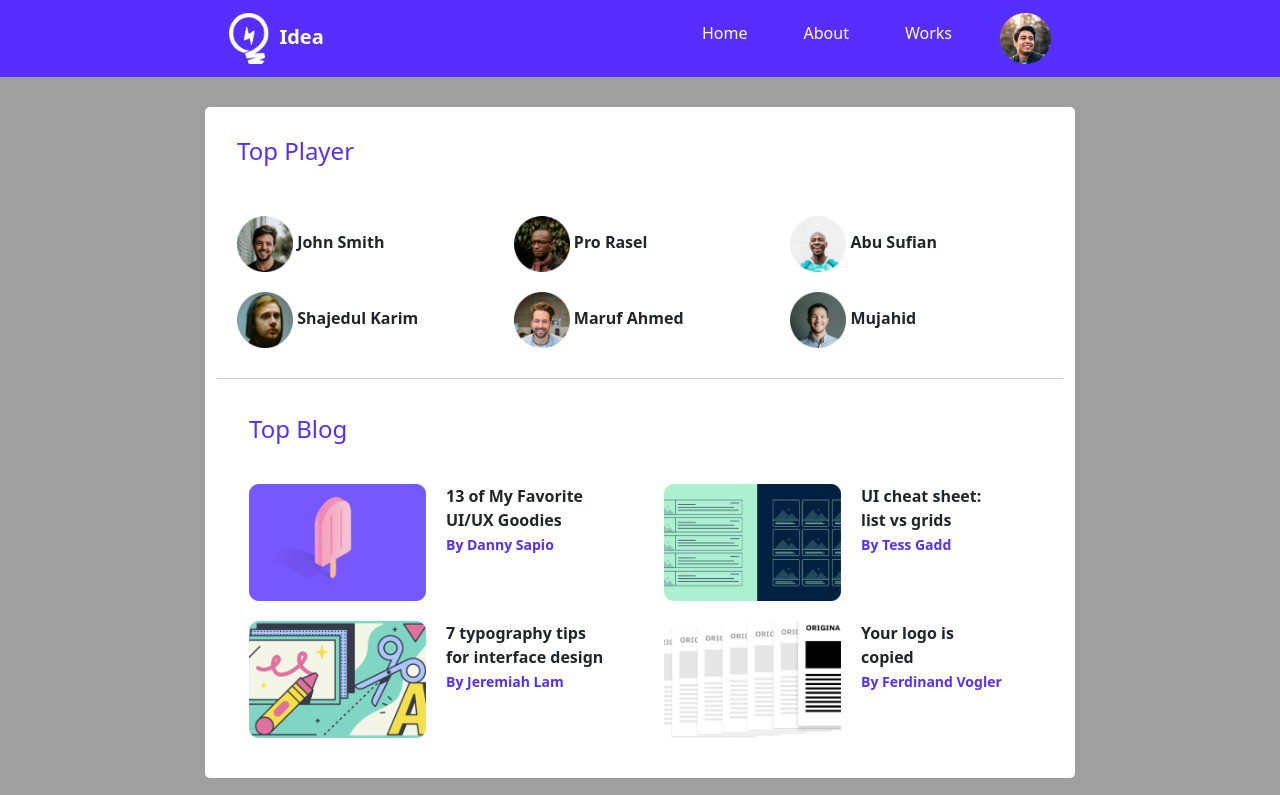
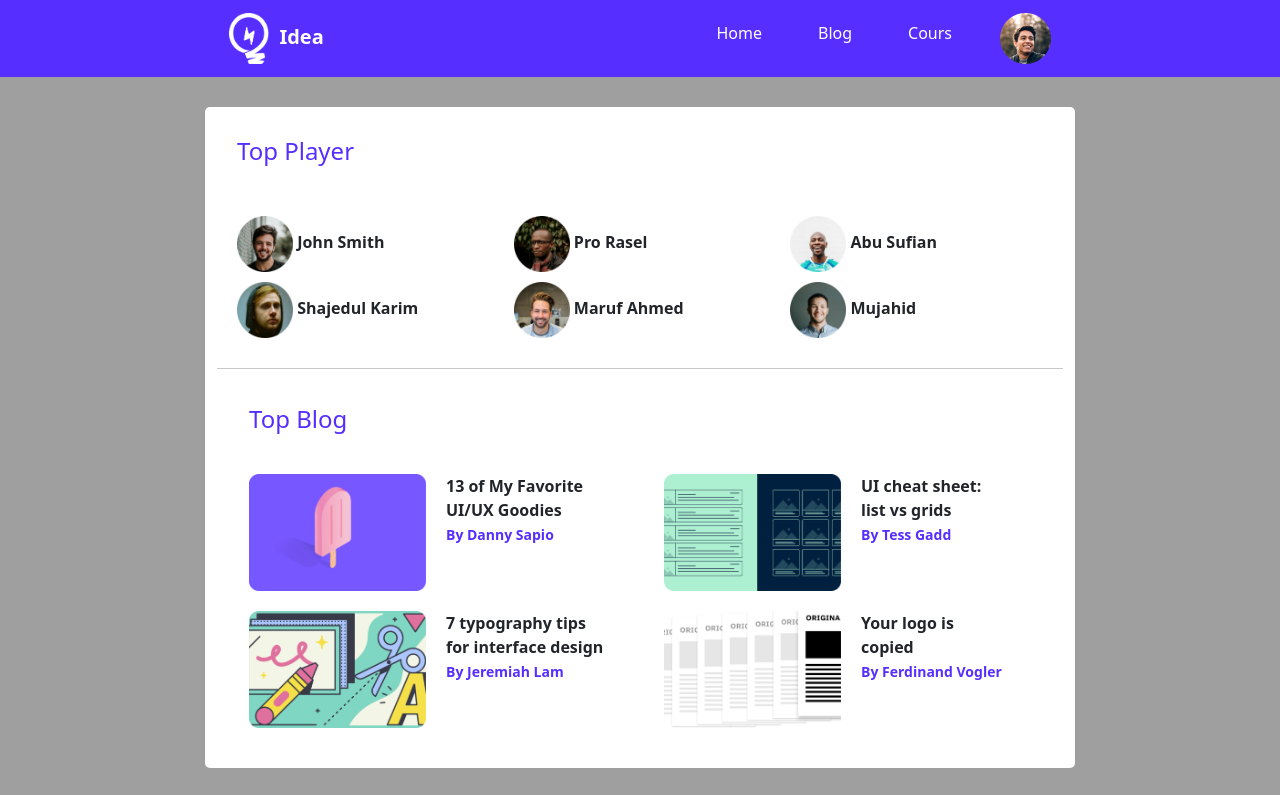
Before and after one commit to jishan-html/leaderboard.website, a plain HTML site: page index.html in a window 1280 px wide. Shown: the top 795 px of the page. Drawn offline with nearby package versions, Linux system fonts and the light colour scheme.

Commit message:
ms6 commit

```diff
--- a/index.html
+++ b/index.html
@@ -25,10 +25,10 @@
                 <a class="nav-link active text-white" aria-current="page" href="#">Home</a>
               </li>
               <li class="nav-item">
-                <a class="nav-link text-white" href="#">About</a>
+                <a class="nav-link text-white" href="#blog">Blog</a>
               </li>
               <li class="nav-item">
-                <a class="nav-link text-white" href="#">Works</a>
+                <a class="nav-link text-white" href="#course">Cours</a>
               </li>
               <span class="profile-img"><img src="images/icons/profile.png" alt=""></span>
             </ul>
@@ -44,30 +44,28 @@
     <h4 class="top-player">Top Player</h4>
     <div class="player-div">
     <div class="row">
-      <div class="col-md-4 box1">
+      <div class="col-md-4 col-sm-6 box1">
         <img src="images/players/player-1.png" alt="" width="56px" height="56px">
         <span>John Smith</span>
       </div>
-      <div class="col-md-4 box1">
+      <div class="col-md-4 col-sm-6 box1">
         <img src="images/players/player-2.png" alt="" width="56px" height="56px">
         <span>Pro Rasel</span>
       </div>
-      <div class="col-md-4 box1">
+      <div class="col-md-4 col-sm-6 box1">
         <img src="images/players/player-4.png" alt="" width="56px" height="56px">
         <span>Abu Sufian</span>
     </div>
-  </div>
 
-    <div class="row">
-      <div class="col-md-4 box1">
+      <div class="col-md-4 col-sm-6 box1">
         <img src="images/players/player-6.png" alt="" width="56px" height="56px">
         <span>Shajedul Karim</span>
       </div>
-      <div class="col-md-4 box1">
+      <div class="col-md-4 col-sm-6 box1">
         <img src="images/players/player-3.png" alt="" width="56px" height="56px">
         <span>Maruf Ahmed</span>
       </div>
-      <div class="col-md-4 box1">
+      <div class="col-md-4 col-sm-6 box1">
         <img src="images/players/player-5.png" alt="" width="56px" height="56px">
         <span>Mujahid</span>
     </div>
@@ -77,7 +75,7 @@
   <hr>
 
 
-  <div class="container blog">
+  <div class="container blog" id="blog">
     <h4 class="top-blog">Top Blog</h4>
     <div class="blog-div">
       <div class="row">
@@ -126,7 +124,7 @@
 
 
 <div class="container html">
-  <h4 class="top-course">Lates Cours</h4>
+  <h4 class="top-course" id="course">Lates Cours</h4>
     <div class="option">
       <div class="row row-cols-1 row-cols-md-3 g-4">
         <div class="col">
```
